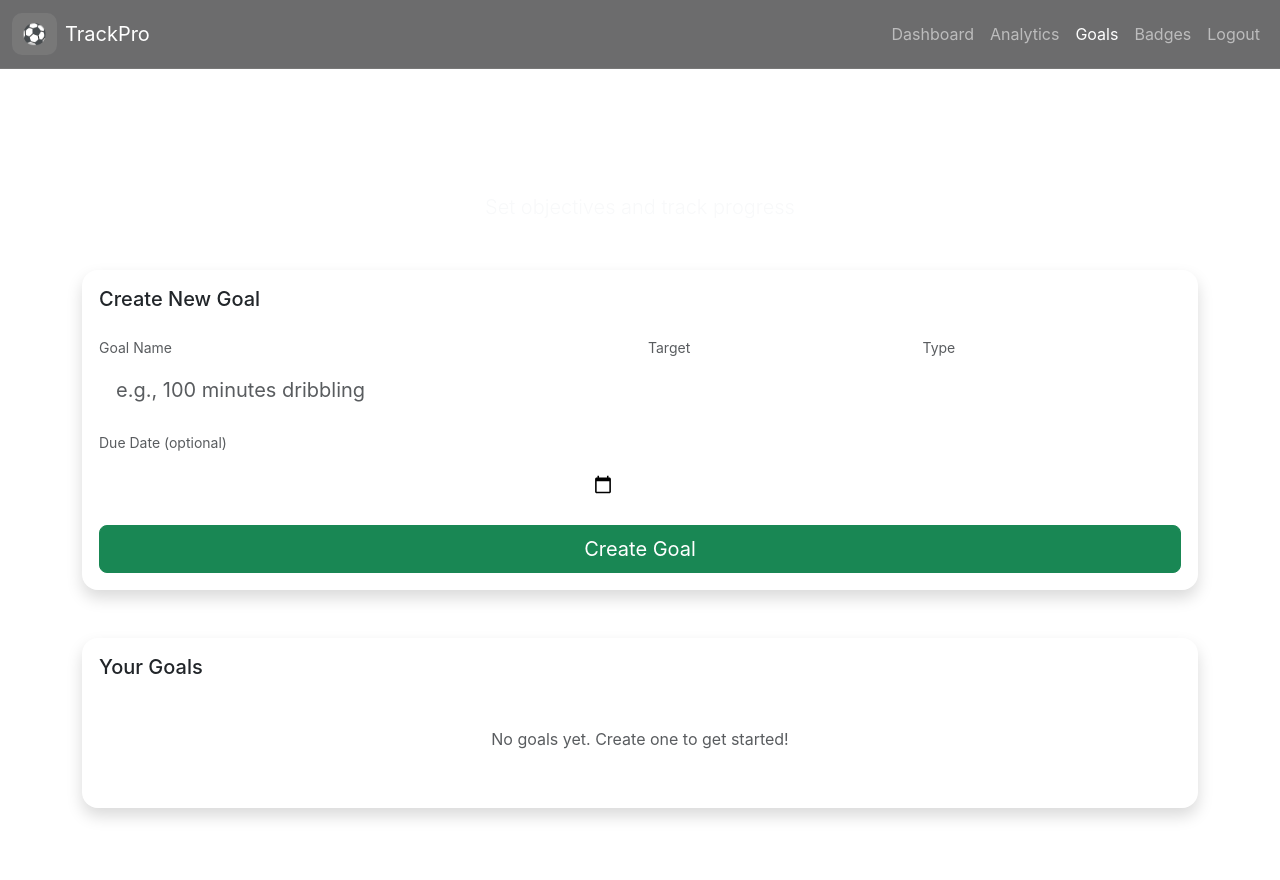
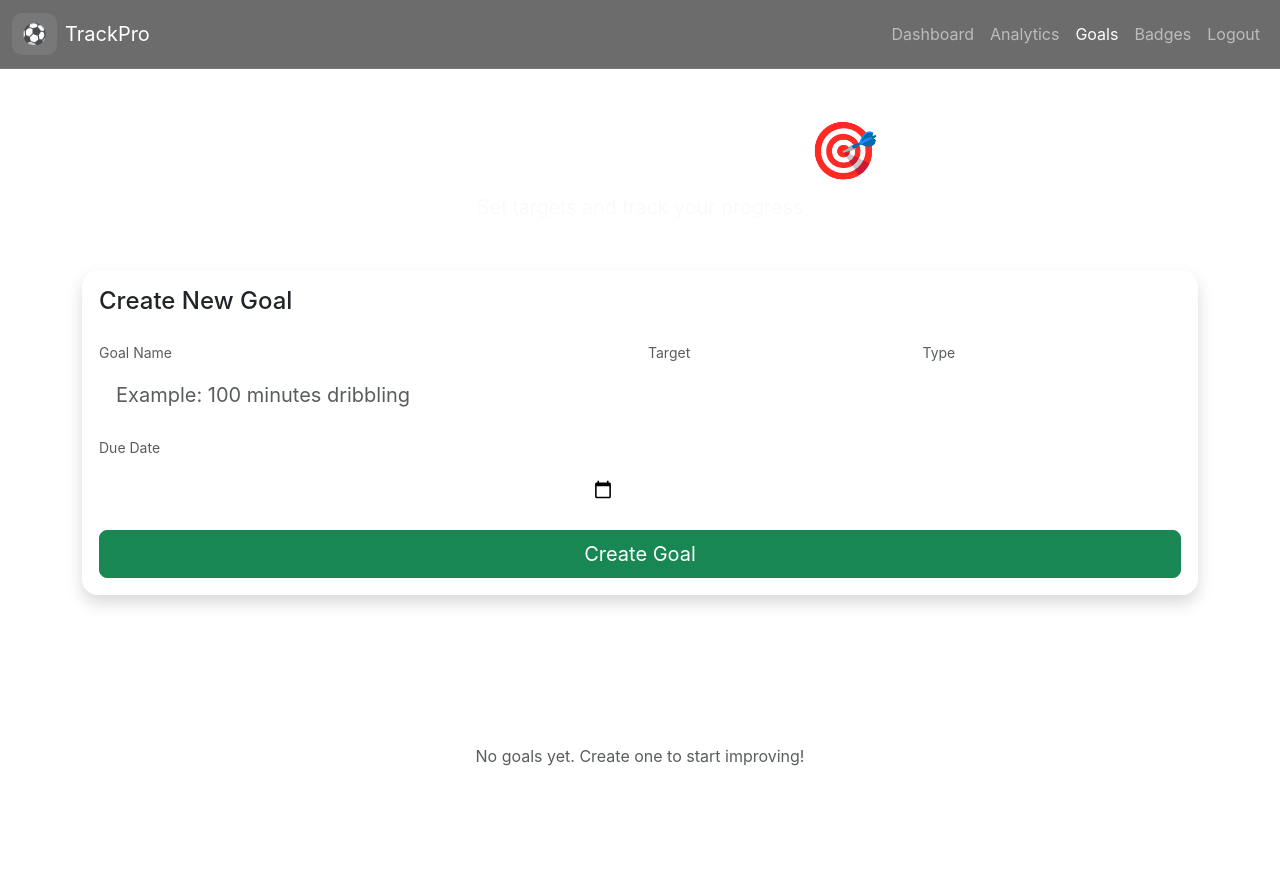
Before and after one commit to akshitjoshi335-maker/Football-progress-tracking, a Flask app: template templates/goals.html in a window 1280 px wide. Before the commit the page ends 819 px from the top, so only its background shows below. Run offline with Flask 3, Linux system fonts and the light colour scheme; the template is opened without the code that fills it, so the values that code supplies are empty.

Commit message:
Update goals.html

```diff
--- a/templates/goals.html
+++ b/templates/goals.html
@@ -3,124 +3,297 @@
 <head>
 <meta charset="UTF-8">
 <meta name="viewport" content="width=device-width, initial-scale=1.0">
+
 <title>Goals - Football Training Tracker</title>
-    <link href="https://cdn.jsdelivr.net/npm/bootstrap@5.3.1/dist/css/bootstrap.min.css" rel="stylesheet"
-          integrity="sha384-YS6VaCU6uNW0C6c1zduDgPqhIiAj5GxNk4WliBN6v1iUYpqsHdb2Bz949jj44T7v" crossorigin="anonymous">
+
+<link href="https://cdn.jsdelivr.net/npm/bootstrap@5.3.1/dist/css/bootstrap.min.css" rel="stylesheet">
+
 <link href="https://fonts.googleapis.com/css2?family=Roboto:wght@300;400;700&display=swap" rel="stylesheet">
+
 <link rel="stylesheet" href="/static/css/style.css">
+
+<style>
+
+.goal-card{
+background: linear-gradient(135deg, rgba(54,162,235,0.15), rgba(76,175,80,0.15));
+border:1px solid rgba(255,255,255,0.1);
+border-radius:16px;
+padding:20px;
+transition:0.3s;
+}
+
+.goal-card:hover{
+transform:translateY(-4px);
+background: linear-gradient(135deg, rgba(54,162,235,0.25), rgba(76,175,80,0.25));
+}
+
+.goal-title{
+font-weight:600;
+font-size:1.2rem;
+color:white;
+}
+
+.goal-meta{
+color:#b3b3b3;
+font-size:0.9rem;
+}
+
+.progress{
+height:10px;
+border-radius:10px;
+background:rgba(255,255,255,0.1);
+}
+
+.progress-bar{
+background:linear-gradient(90deg,#36a2eb,#4caf50);
+}
+
+.goal-complete-btn{
+border-radius:30px;
+}
+
+.goal-completed{
+opacity:0.6;
+}
+
+</style>
+
 </head>
+
 <body class="bg-gradient">
-<nav class="navbar navbar-expand-lg navbar-dark sticky-top" aria-label="Main navigation">
+
+<nav class="navbar navbar-expand-lg navbar-dark sticky-top">
 <div class="container-fluid">
+
 <a class="navbar-brand d-flex align-items-center" href="/">
-            <span class="brand-badge me-2" aria-hidden="true">⚽</span>
+<span class="brand-badge me-2">⚽</span>
 <span>TrackPro</span>
 </a>
-        <button class="navbar-toggler border-0" type="button" data-bs-toggle="collapse" data-bs-target="#mainNav" aria-controls="mainNav" aria-expanded="false" aria-label="Toggle navigation">
+
+<button class="navbar-toggler" type="button" data-bs-toggle="collapse" data-bs-target="#mainNav">
 <span class="navbar-toggler-icon"></span>
 </button>
+
 <div class="collapse navbar-collapse" id="mainNav">
-            <ul class="navbar-nav ms-auto align-items-center">
+<ul class="navbar-nav ms-auto">
+
 <li class="nav-item"><a class="nav-link" href="/">Dashboard</a></li>
 <li class="nav-item"><a class="nav-link" href="/analytics">Analytics</a></li>
 <li class="nav-item"><a class="nav-link active" href="/goals">Goals</a></li>
 <li class="nav-item"><a class="nav-link" href="/badges">Badges</a></li>
 <li class="nav-item"><a class="nav-link" href="/logout">Logout</a></li>
+
 </ul>
 </div>
+
 </div>
 </nav>
 
+
 <div class="container py-5">
+
 <header class="text-center mb-5">
-        <h1 class="display-4 fw-bold text-white">Training Goals</h1>
-        <p class="lead text-light">Set objectives and track progress</p>
+
+<h1 class="display-4 fw-bold text-white">Training Goals 🎯</h1>
+
+<p class="lead text-light">
+Set targets and track your progress
+</p>
+
 </header>
 
-    <!-- Create Goal -->
-    <div class="card shadow mb-5 glass animate-in" style="--delay:0.08s">
+
+<!-- CREATE GOAL -->
+
+<div class="card glass shadow mb-5">
+
 <div class="card-body">
-            <h3 class="h5 mb-4">Create New Goal</h3>
+
+<h4 class="mb-4">Create New Goal</h4>
+
 <form method="POST" action="/goals" class="row g-3">
+
 <div class="col-md-6">
-                    <label for="goal_name" class="form-label text-muted small">Goal Name</label>
-                    <input type="text" class="form-control form-control-lg form-control-custom" id="goal_name" name="goal_name" placeholder="e.g., 100 minutes dribbling" required>
+
+<label class="form-label text-muted small">Goal Name</label>
+
+<input type="text" class="form-control form-control-lg form-control-custom"
+name="goal_name" placeholder="Example: 100 minutes dribbling" required>
+
 </div>
+
+
 <div class="col-md-3">
-                    <label for="target_value" class="form-label text-muted small">Target</label>
-                    <input type="number" class="form-control form-control-lg form-control-custom" id="target_value" name="target_value" min="1" required>
+
+<label class="form-label text-muted small">Target</label>
+
+<input type="number" class="form-control form-control-lg form-control-custom"
+name="target_value" min="1" required>
+
 </div>
+
+
 <div class="col-md-3">
-                    <label for="target_type" class="form-label text-muted small">Type</label>
-                    <select class="form-control form-control-lg form-control-custom" id="target_type" name="target_type" required>
+
+<label class="form-label text-muted small">Type</label>
+
+<select class="form-control form-control-lg form-control-custom"
+name="target_type">
+
 <option value="minutes">Minutes</option>
 <option value="sessions">Sessions</option>
 <option value="drills">Drills</option>
+
 </select>
-                </div>
-                <div class="col-md-6">
-                    <label for="due_date" class="form-label text-muted small">Due Date (optional)</label>
-                    <input type="date" class="form-control form-control-lg form-control-custom" id="due_date" name="due_date">
-                </div>
-                <div class="col-12">
-                    <button type="submit" class="btn btn-success btn-lg w-100">Create Goal</button>
-                </div>
-            </form>
-        </div>
+
 </div>
 
-    <!-- Goals List -->
-    <div class="card shadow glass animate-in" style="--delay:0.16s">
-        <div class="card-body">
-            <h3 class="h5 mb-4">Your Goals</h3>
-            {% if goals %}
-            <div class="list-group list-group-flush">
-                {% for goal in goals %}
-                <div class="list-group-item bg-transparent text-light border-secondary" style="opacity: {% if goal.completed %}0.6{% else %}1{% endif %}">
-                    <div class="d-flex justify-content-between align-items-start">
-                        <div>
-                            <h6 class="mb-1">
-                                {% if goal.completed %}<span class="badge bg-success me-2">✓</span>{% endif %}
-                                {{ goal.name }}
-                            </h6>
-                            <small class="text-muted">
-                                Target: <strong>{{ goal.target_value }}</strong> {{ goal.target_type }}
-                                {% if goal.due_date %} • Due: <strong>{{ goal.due_date }}</strong>{% endif %}
-                            </small>
-                        </div>
-                        {% if not goal.completed %}
-                        <button class="btn btn-sm btn-primary goal-complete" data-goal-id="{{ goal.id }}">Mark Complete</button>
-                        {% endif %}
-                    </div>
-                </div>
-                {% endfor %}
-            </div>
-            {% else %}
-            <p class="text-muted text-center py-4">No goals yet. Create one to get started!</p>
-            {% endif %}
-        </div>
-    </div>
+
+<div class="col-md-6">
+
+<label class="form-label text-muted small">Due Date</label>
+
+<input type="date" class="form-control form-control-lg form-control-custom"
+name="due_date">
+
 </div>
 
-<script src="https://cdn.jsdelivr.net/npm/bootstrap@5.3.1/dist/js/bootstrap.bundle.min.js"
-        integrity="sha384-HoA7w/+jaPf+NyuKHS5F6I6yFrkwpadFr+Z+9V0c5q0WGl/8lFjHh+b2Fh+YBz+1" crossorigin="anonymous"></script>
+
+<div class="col-12">
+
+<button class="btn btn-success btn-lg w-100">
+Create Goal
+</button>
+
+</div>
+
+</form>
+
+</div>
+
+</div>
+
+
+
+<!-- GOALS -->
+
+<h4 class="text-white mb-4">Your Goals</h4>
+
+{% if goals %}
+
+<div class="row g-4">
+
+{% for goal in goals %}
+
+<div class="col-md-6 col-lg-4">
+
+<div class="goal-card {% if goal.completed %}goal-completed{% endif %}">
+
+<div class="d-flex justify-content-between">
+
+<div class="goal-title">
+
+{% if goal.completed %}✅{% endif %}
+
+{{ goal.name }}
+
+</div>
+
+</div>
+
+
+<div class="goal-meta mt-2">
+
+Target:
+<strong>{{ goal.target_value }} {{ goal.target_type }}</strong>
+
+{% if goal.due_date %}
+<br>Due: <strong>{{ goal.due_date }}</strong>
+{% endif %}
+
+</div>
+
+
+<!-- PROGRESS BAR -->
+
+<div class="progress mt-3">
+
+<div class="progress-bar"
+
+style="width: {{ goal.progress }}%">
+
+</div>
+
+</div>
+
+<div class="small text-muted mt-1">
+{{ goal.progress }}% complete
+</div>
+
+
+{% if not goal.completed %}
+
+<button
+class="btn btn-primary btn-sm mt-3 goal-complete-btn goal-complete"
+data-goal-id="{{ goal.id }}">
+
+Mark Complete
+
+</button>
+
+{% endif %}
+
+</div>
+
+</div>
+
+{% endfor %}
+
+</div>
+
+{% else %}
+
+<p class="text-muted text-center py-5">
+No goals yet. Create one to start improving!
+</p>
+
+{% endif %}
+
+</div>
+
+
+
+<script src="https://cdn.jsdelivr.net/npm/bootstrap@5.3.1/dist/js/bootstrap.bundle.min.js"></script>
+
 <script>
-    document.addEventListener('DOMContentLoaded', function(){
+
 document.querySelectorAll('.goal-complete').forEach(btn => {
+
 btn.addEventListener('click', async function(){
+
 const goalId = this.dataset.goalId;
-                try {
-                    const resp = await fetch(`/goal/complete/${goalId}`, { method: 'POST' });
-                    if (resp.ok) {
-                        location.reload();
+
+try{
+
+const resp = await fetch(`/goal/complete/${goalId}`, {method:'POST'})
+
+if(resp.ok){
+
+location.reload()
+
 }
-                } catch (err) {
-                    console.error(err);
-                    alert('Error completing goal');
+
+}catch(err){
+
+alert("Error completing goal")
+
 }
-            });
-        });
-    });
+
+})
+
+})
+
 </script>
+
 </body>
 </html>
```
Lines whose indentation alone changed are shown as unchanged.
